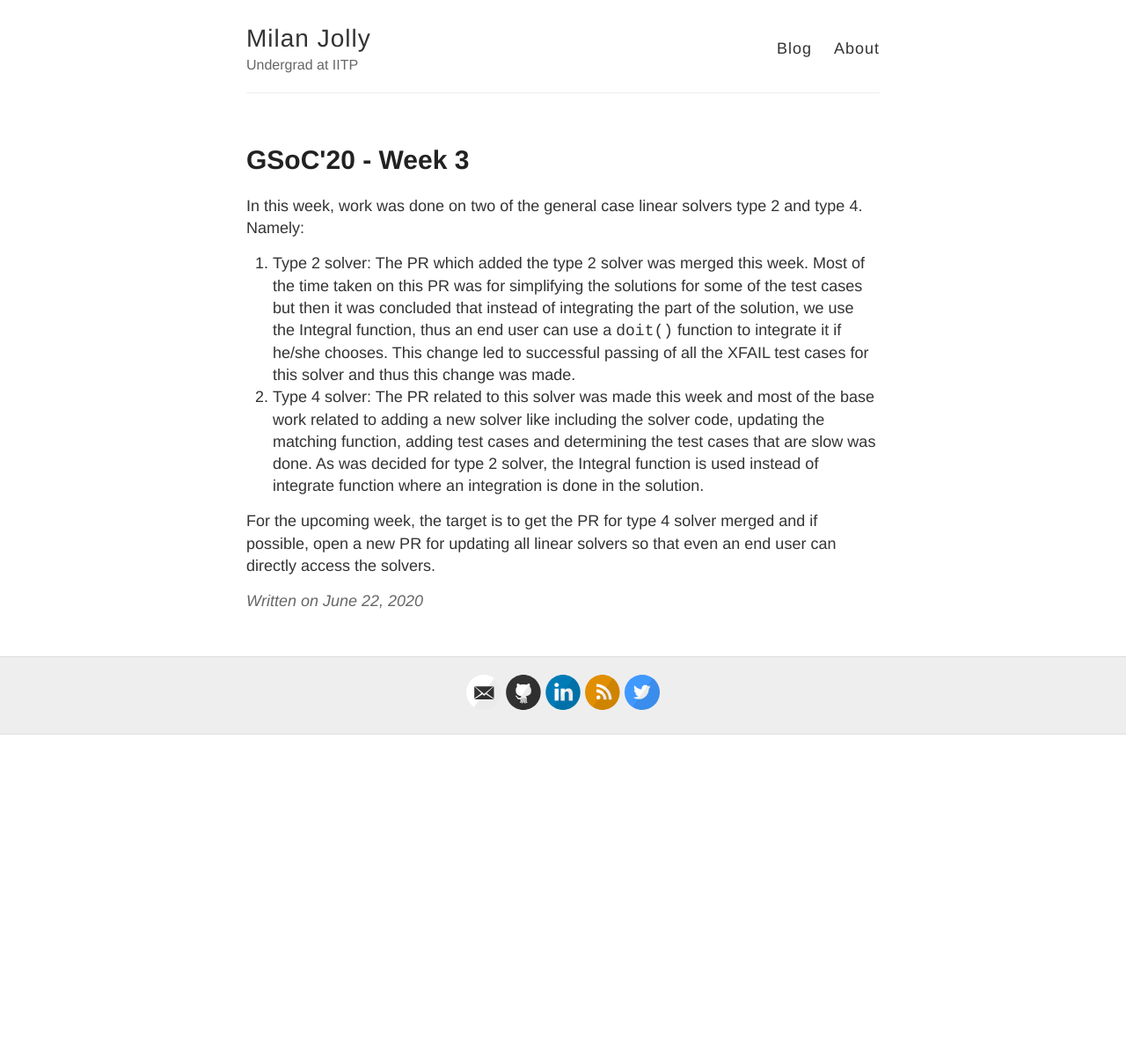
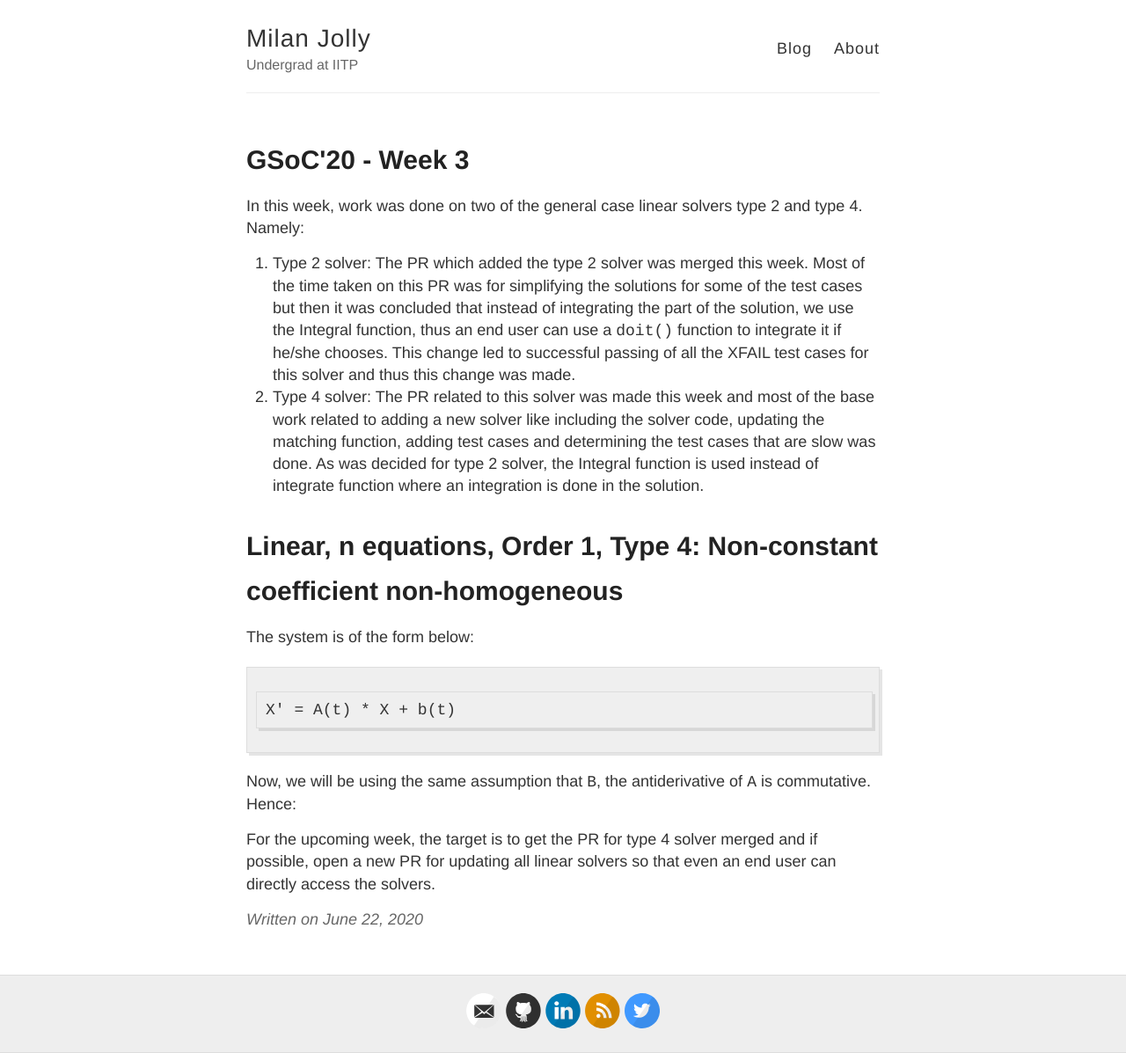
Before and after one commit to mijo2/mijo2.github.io, a Jekyll site: the page built from _posts/2020-6-22-Week3.md, in a window 1280 px wide. Shown: the whole page at 88% size. Built offline with Jekyll 4.4.1, drawn with Linux system fonts in a browser that asks for light colours; before the commit the page ends 900 px from its top, so only the background shows below that.

Commit message:
Update 2020-6-22-Week3.md

````diff
--- a/_posts/2020-6-22-Week3.md
+++ b/_posts/2020-6-22-Week3.md
@@ -15,5 +15,15 @@ In this week, work was done on two of the general case linear solvers type 2 and
                   cases that are slow was done. As was decided for type 2 solver, the Integral function is used instead of
                   integrate function where an integration is done in the solution.
 
+# Linear, n equations, Order 1, Type 4: Non-constant coefficient non-homogeneous
+
+The system is of the form below:
+```
+X' = A(t) * X + b(t)
+```
+
+Now, we will be using the same assumption that `B`, the antiderivative of `A` is commutative.
+Hence:
+
 For the upcoming week, the target is to get the PR for type 4 solver merged and if possible, open a new PR for updating all
 linear solvers so that even an end user can directly access the solvers.
````
